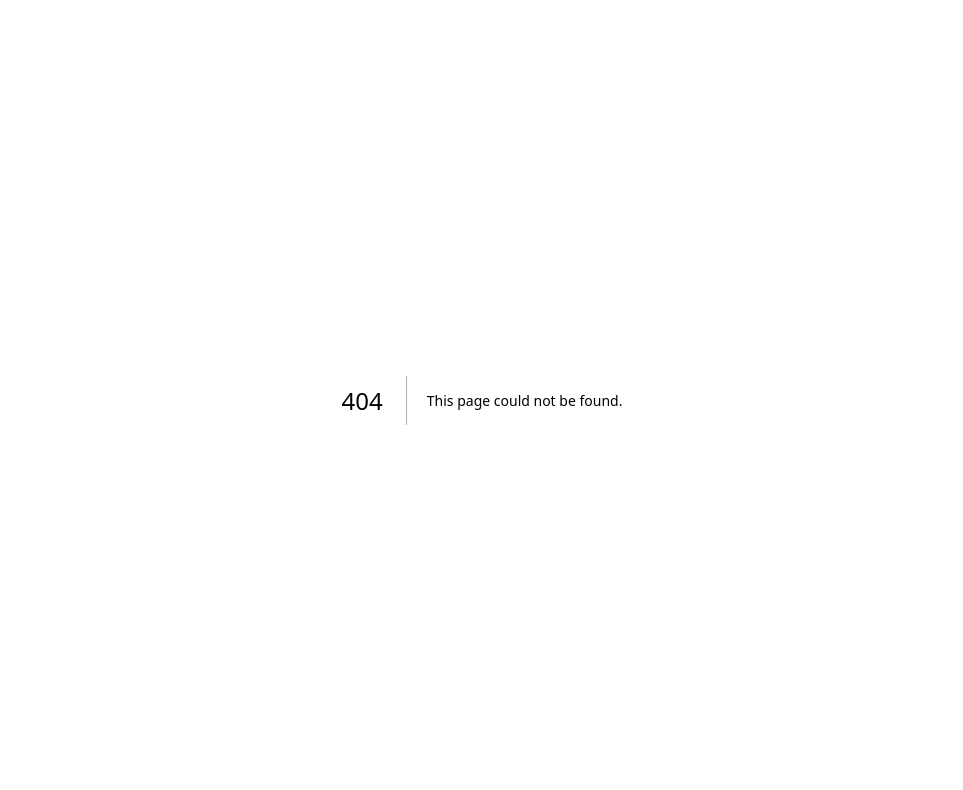
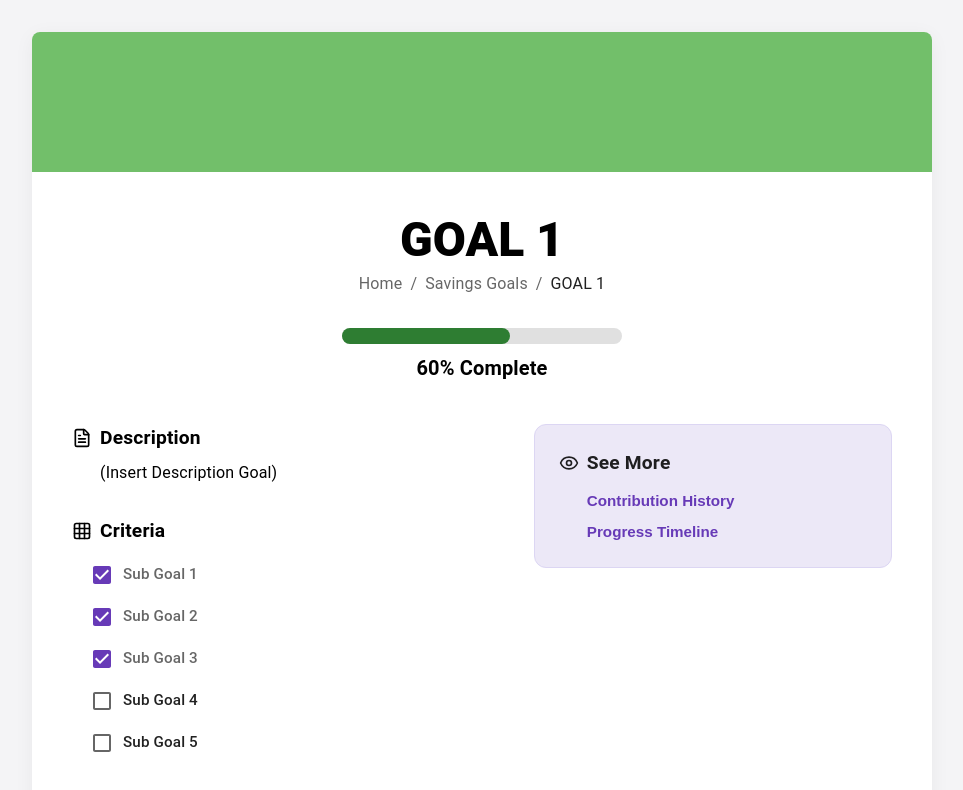
Before and after one commit to J-Souffle/CS321-Group-Project-Spring-2026, a Next.js app: page /savings-goals in a window 1280 px wide. Before the commit this address had no page. Shown: the top 790 px of the page, without its empty margins (158-1121 px from the left). Built offline with nearby package versions, Linux system fonts and the light colour scheme.

Commit message:
added page as a sub page in savings goals

```diff
--- /dev/null
+++ b/app/savings-goals/page.tsx
@@ -0,0 +1,39 @@
+"use client";
+
+import React, { useState } from 'react';
+import { Box } from '@mui/material';
+import GoalCard, { SubGoal } from '../components/GoalCard';
+
+export default function Home() {
+  const [goals, setGoals] = useState<SubGoal[]>([
+    { id: 1, label: "Sub Goal 1", completed: true },
+    { id: 2, label: "Sub Goal 2", completed: true },
+    { id: 3, label: "Sub Goal 3", completed: true },
+    { id: 4, label: "Sub Goal 4", completed: false },
+    { id: 5, label: "Sub Goal 5", completed: false },
+  ]);
+
+  // handler to make the UI interactive
+  const handleCheckbox = (id: string | number, checked: boolean) => {
+    setGoals(prev =>
+      prev.map(g => g.id === id ? { ...g, completed: checked } : g)
+    );
+  };
+
+  // calculate progress percentage based on checkboxes
+  const completedCount = goals.filter(g => g.completed).length;
+  const progressPercent = Math.round((completedCount / goals.length) * 100);
+
+  return (
+    <Box sx={{ bgcolor: '#f4f4f6', minHeight: '100vh', py: 4 }}>
+      <GoalCard
+        goalTitle="GOAL 1"
+        breadcrumbs={["Home", "Savings Goals"]}
+        percentage={progressPercent}
+        description="(Insert Description Goal)"
+        subGoals={goals}
+        onCheckboxChange={handleCheckbox}
+      />
+    </Box>
+  );
+}
```
